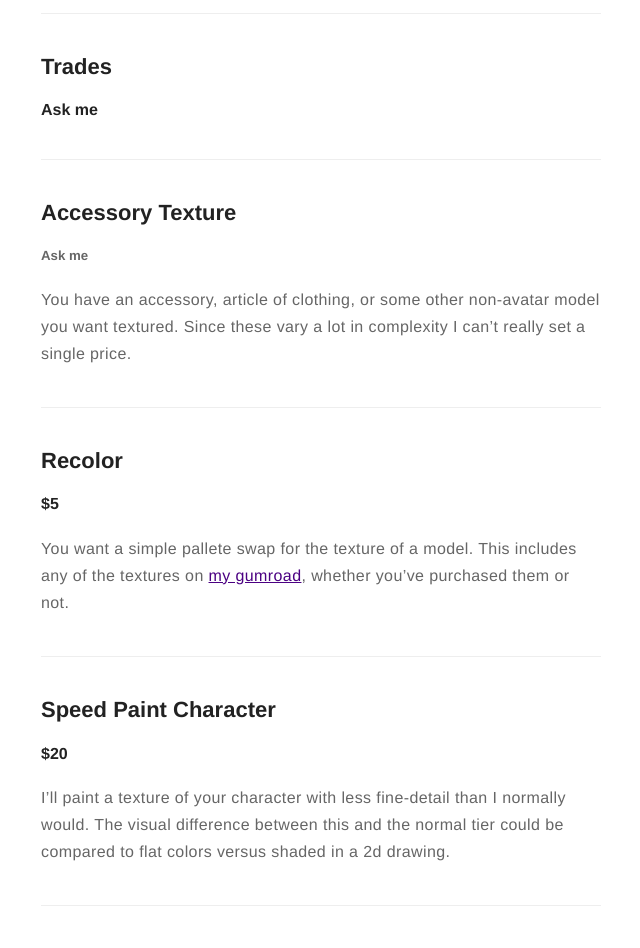
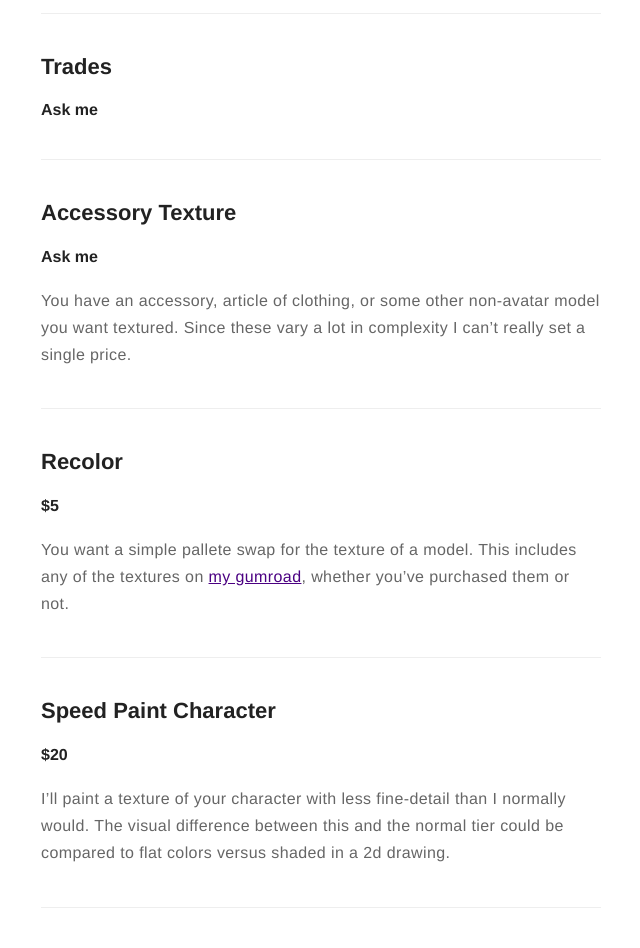
Before and after one commit to AuxLabs/auxlabs.github.io, a Jekyll site: the page built from commissions.md, in a window 1280 px wide. Shown: the part 533-1481 px from the top of the page, without its empty margins (319-959 px from the left). Built offline with Jekyll 4.4.1, drawn with Linux system fonts in a browser that asks for light colours; nearby versions of some CDN libraries.

```diff
--- a/commissions.md
+++ b/commissions.md
@@ -18,7 +18,7 @@ layout: page
 ---
 
 ## Accessory Texture
-##### Ask me
+#### Ask me
 You have an accessory, article of clothing, or some other non-avatar model you want textured. Since these vary a lot in complexity I can't really set a single price.
 
 ---
```
